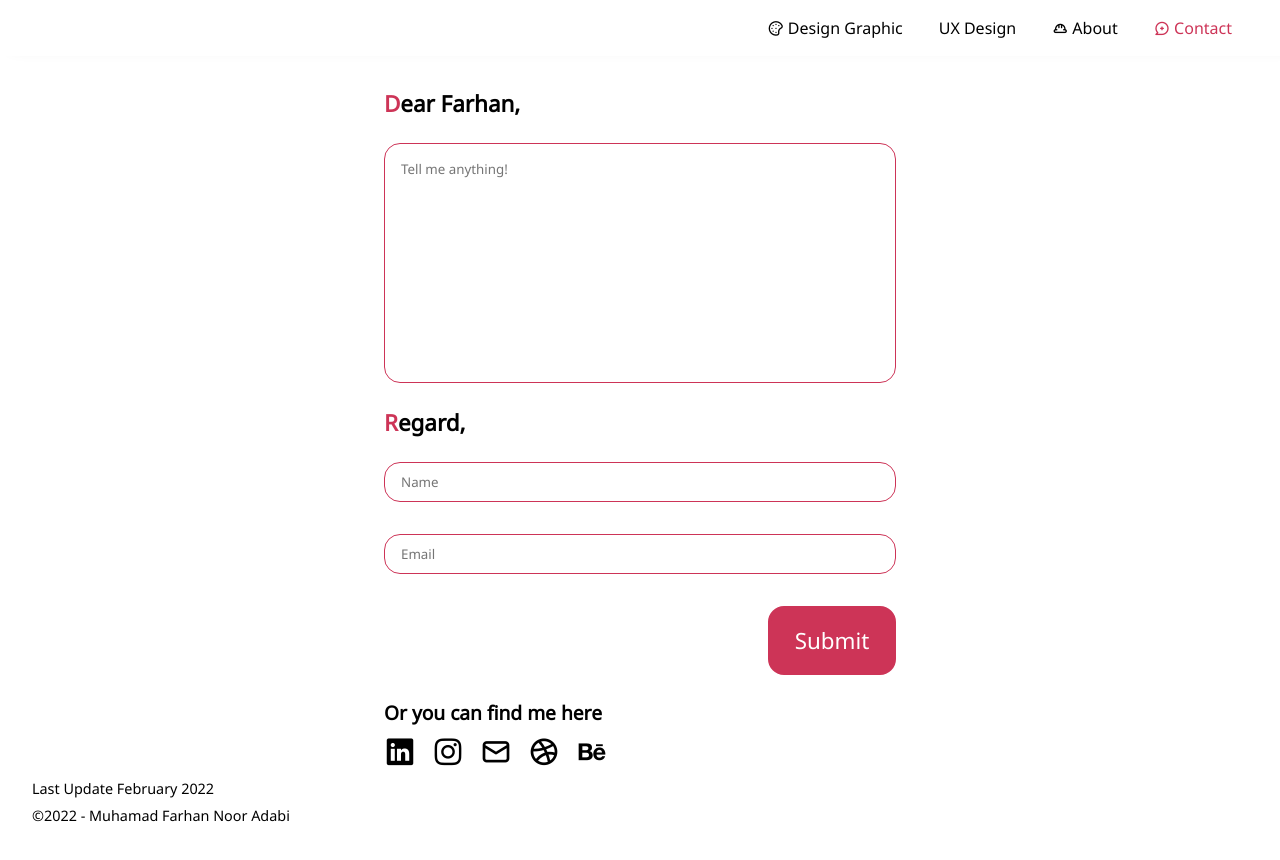
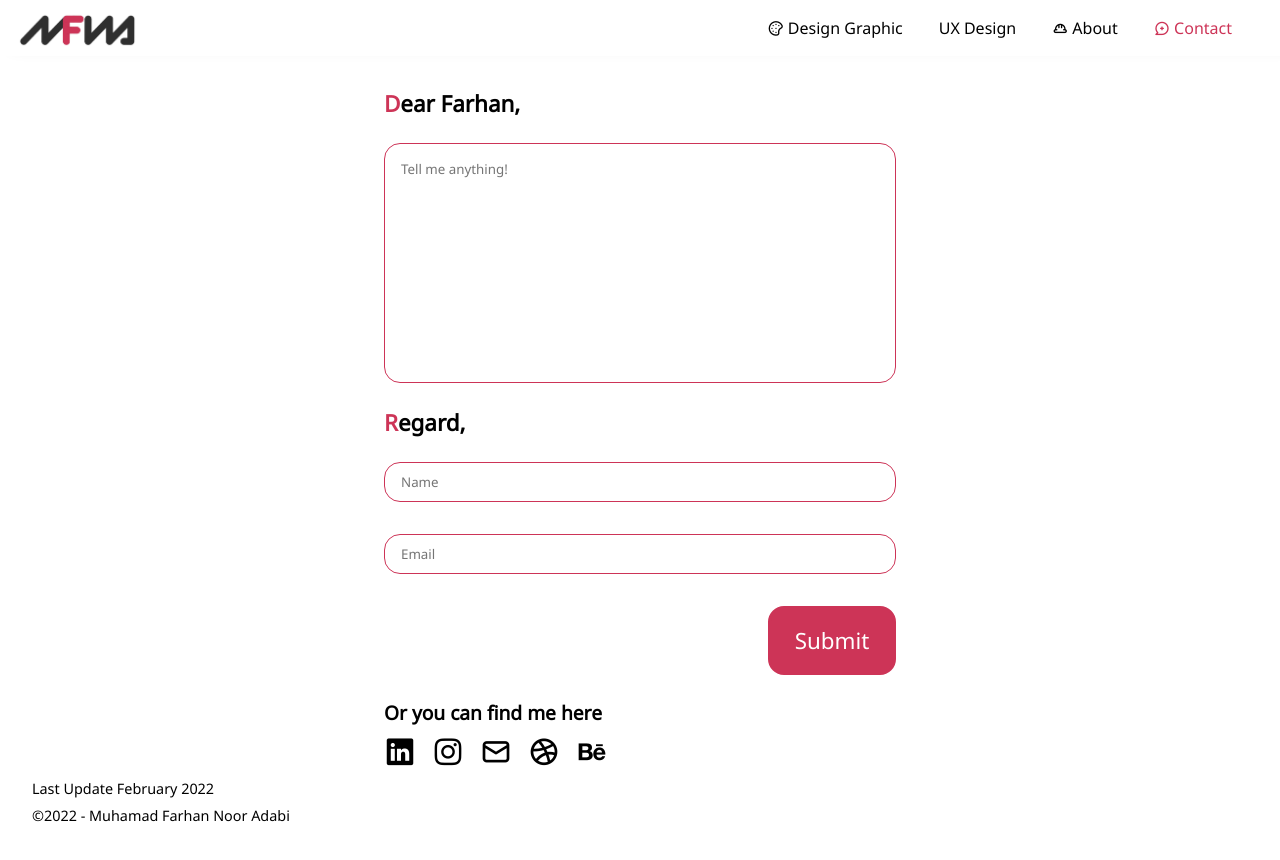
Before and after one commit to paankse/mfarhanna, a plain HTML site: page contact.html in a window 1280 px wide. Drawn offline with nearby package versions, Linux system fonts and the light colour scheme; the site is published under a folder, as on GitHub Pages, so addresses that start at the root find nothing; a web font is replaced by a local one.

Commit message:
Update contact.html

```diff
--- a/contact.html
+++ b/contact.html
@@ -16,7 +16,7 @@
          <header>
             <div class="logo-home">
                <a href="index.html">
-                  <img src="/assets/Logo/logo.png" alt="" />
+                  <img src="assets/Logo/logo.png" alt="" />
                </a>
             </div>
             <div class="nav-link">
```
